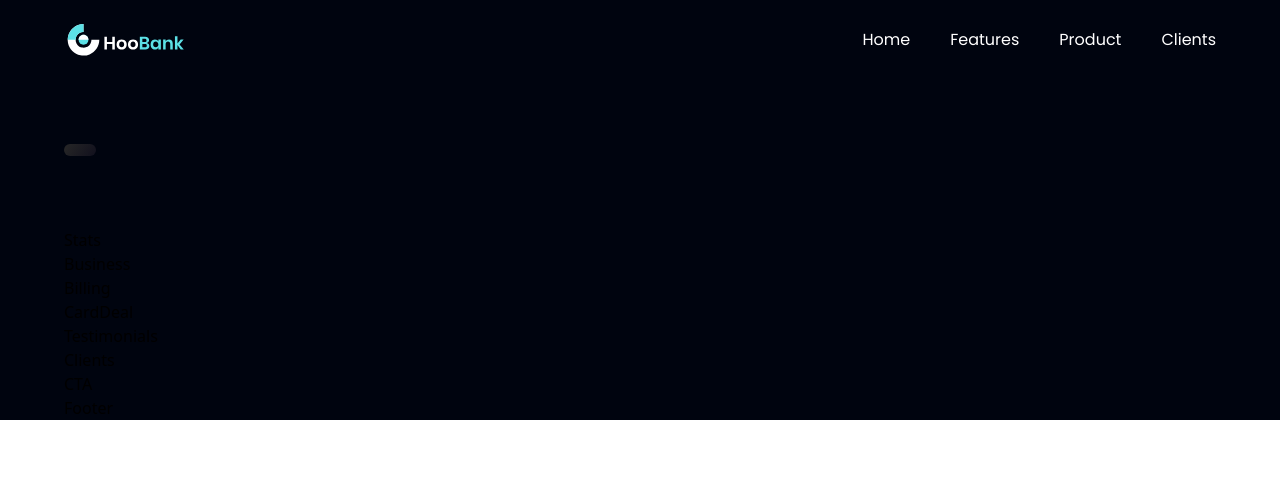
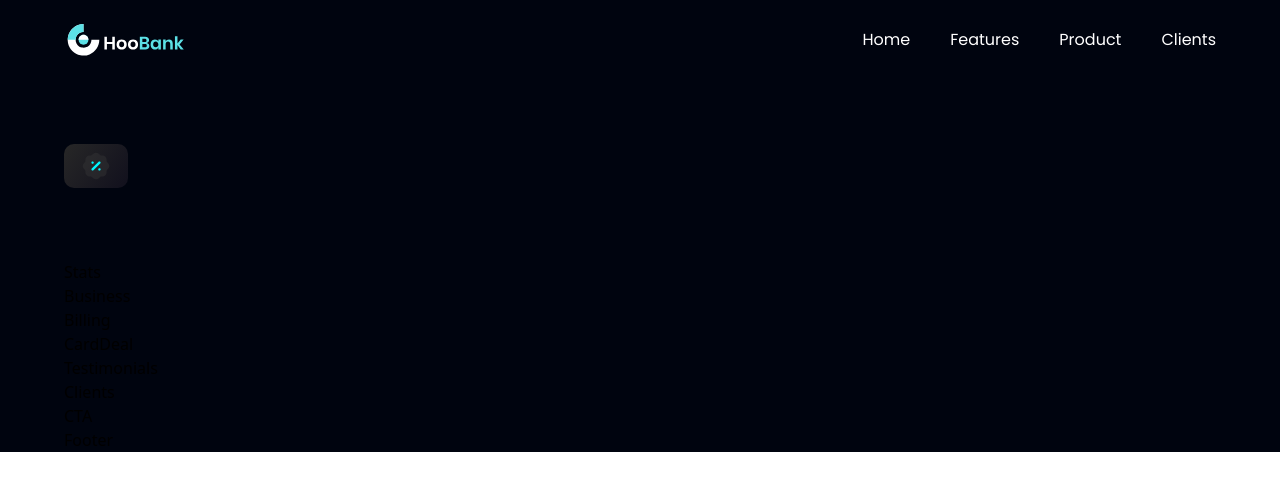
Before and after one commit to anilbhangay/Developer-Work, a React (Vite) app in the folder Payment-HooBank/Payment-HooBank/: page / in a window 1280 px wide. Shown: the top 490 px of the page. Built offline with nearby package versions, Linux system fonts and the light colour scheme.

Commit message:
Added discount logo in hero section

```diff
--- a/Payment-HooBank/Payment-HooBank/src/components/Hero.jsx
+++ b/Payment-HooBank/Payment-HooBank/src/components/Hero.jsx
@@ -1,5 +1,5 @@
 import styles from '../style';
-// import { discount, robot } from '../assets';
+import { discount, robot } from '../assets';
 
 const Hero = () =>  (
 
@@ -7,6 +7,8 @@ const Hero = () =>  (
 
       <div className={`flex-1 ${styles.flexStart} flex-col xl:px-0 sm:px-16 px-6`}>
           <div className="flex flex-row items-center py-[6px] px-4 bg-discount-gradient rounded-[10px] mb-2">
+              <img src={discount} alt="discount"
+             className='w-[32px] h-[32px]' />
 
           </div>
       </div>
```
